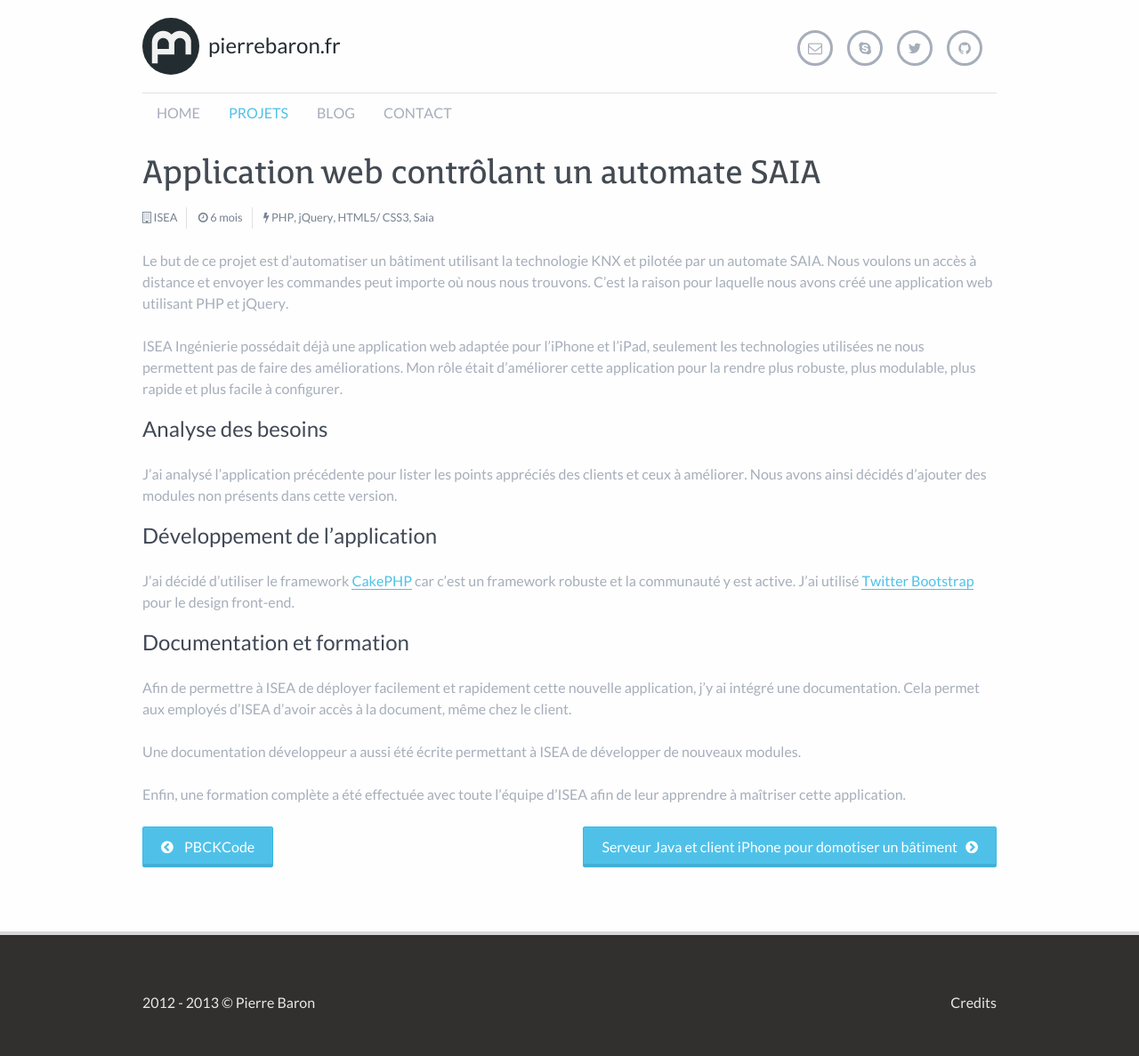
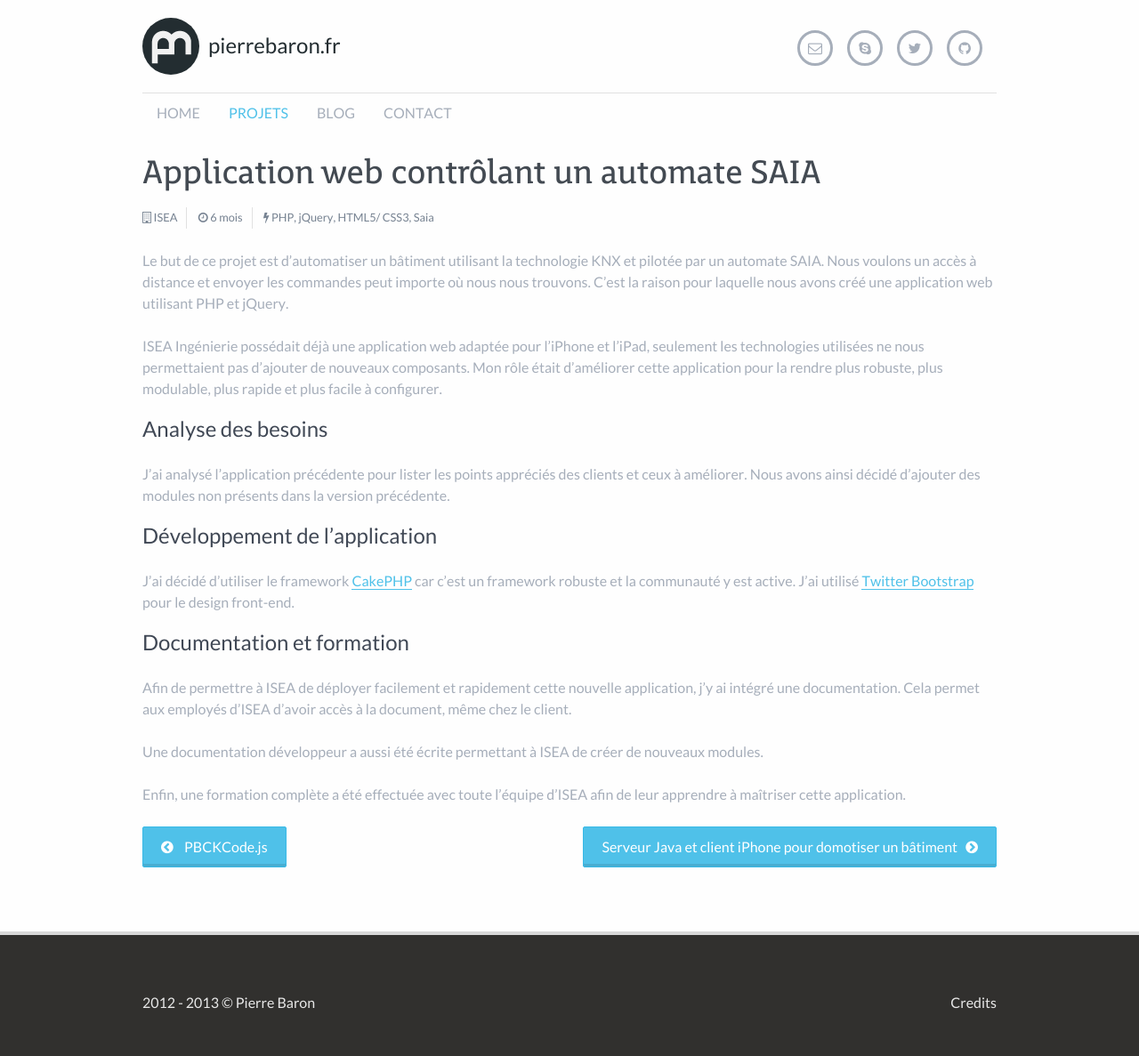
Before and after one commit to prbaron/prbaron.github.com, a Jekyll site: the page built from _posts/works/2012-09-01-development-of-a-web-app-monitoring-a-saia-automate.md, in a window 1280 px wide. Shown: the whole page at 89% size. Built offline with Jekyll 4.4.1, drawn with Linux system fonts in a browser that asks for light colours; Markdown is read by kramdown in place of the engine named in the settings.

Commit message:
corrections typos

```diff
--- a/_posts/works/2012-09-01-development-of-a-web-app-monitoring-a-saia-automate.md
+++ b/_posts/works/2012-09-01-development-of-a-web-app-monitoring-a-saia-automate.md
@@ -8,13 +8,13 @@ skills   : PHP, jQuery, HTML5/ CSS3, Saia
 keywords : ISEA, CakePHP application, application domotique, application SAIA
 ---
 
-Le but de ce projet est d'automatiser un bâtiment utilisant la technologie KNX et pilotée par un automate SAIA. Nous voulons un   accès à distance et envoyer les commandes peut importe où nous nous trouvons. C'est la raison pour laquelle nous avons créé une application web utilisant PHP et jQuery.
+Le but de ce projet est d'automatiser un bâtiment utilisant la technologie KNX et pilotée par un automate SAIA. Nous voulons un accès à distance et envoyer les commandes peut importe où nous nous trouvons. C'est la raison pour laquelle nous avons créé une application web utilisant PHP et jQuery.
 
-ISEA Ingénierie possédait déjà une application web adaptée pour l'iPhone et l'iPad, seulement les technologies utilisées ne nous permettent pas de faire des améliorations. Mon rôle était d'améliorer cette application pour la rendre plus robuste, plus modulable, plus rapide et plus facile à configurer.
+ISEA Ingénierie possédait déjà une application web adaptée pour l'iPhone et l'iPad, seulement les technologies utilisées ne nous permettaient pas d'ajouter de nouveaux composants. Mon rôle était d'améliorer cette application pour la rendre plus robuste, plus modulable, plus rapide et plus facile à configurer.
 
 ## Analyse des besoins
 
-J'ai analysé l'application précédente pour lister les points appréciés des clients et ceux à améliorer. Nous avons ainsi décidés d'ajouter des modules non présents dans cette version.
+J'ai analysé l'application précédente pour lister les points appréciés des clients et ceux à améliorer. Nous avons ainsi décidé d'ajouter des modules non présents dans la version précédente.
 
 ## Développement de l'application
 
@@ -24,6 +24,6 @@ J'ai décidé d'utiliser le framework [CakePHP](http://cakephp.org/) car c'est u
 
 Afin de permettre à ISEA de déployer facilement et rapidement cette nouvelle application, j'y ai intégré une documentation. Cela permet aux employés d'ISEA d'avoir accès à la document, même chez le client.
 
-Une documentation développeur a aussi été écrite permettant à ISEA de développer de nouveaux modules.
+Une documentation développeur a aussi été écrite permettant à ISEA de créer de nouveaux modules.
 
 Enfin, une formation complète a été effectuée avec toute l'équipe d'ISEA afin de leur apprendre à maîtriser cette application.
--- a/_posts/works/2013-09-28-pbckcode.md
+++ b/_posts/works/2013-09-28-pbckcode.js.md
@@ -1,7 +1,7 @@
 ---
 layout   : work
 category : works
-tagline  : "PBCKCode"
+tagline  : "PBCKCode.js"
 client   : Ø
 duration : Ø
 skills   : JavaScript
--- a/index.html
+++ b/index.html
@@ -8,7 +8,7 @@ keywords : Pierre Baron, Web developer, Mobile Developer, Java, PHP, jQuery, Cak
     <h2>A propos de moi</h2>
     <div class="grid12">
          <p>Bonjour, je m'appelle Pierre Baron et je suis ingénieur informaticien spécialisé en domotique et services à l'habitat. Je travaille actuellement en tant que développeur web pour <a href="http://www.alyacom.fr/">AlyaCom</a>.</p>
-         <p>Après avoir réalisé un IUT en Génie Electrique et Informatique Industrielle, j'ai décidé de m'orienter vers une école d'ingénieur spécialisée en informatique, l'<a href="https://esir.univ-rennes1.fr/">ESIR</a>. J'ai choisi l'option domotique et services à l'habitiat car elle me permettrait de travailler sur divers systèmes et met en oeuvres un panel de compétences plutôt large, allant de la programmation objet, l'automatisme, les réseaux ou la sécurité.</p>
+         <p>Après avoir réalisé un IUT en Génie Electrique et Informatique Industrielle, j'ai décidé de m'orienter vers une école d'ingénieur spécialisée en informatique, l'<a href="https://esir.univ-rennes1.fr/">ESIR</a>. J'ai choisi l'option domotique et services à l'habitat car elle me permettrait de travailler sur divers systèmes et met en oeuvre un panel de compétences plutôt large, allant de la programmation objet, l'automatisme, les réseaux ou la sécurité.</p>
     </div>
 </section>
 
```
Also changed, not shown: _posts/blog/2012-11-12-cakephp-media-plugin-v1-1.md (+0 -1 lines), _posts/works/2012-06-01-development-of-a-java-server-and-a-iphone-client-to-automate-a-home-automated-building.md (+2 -2 lines).
